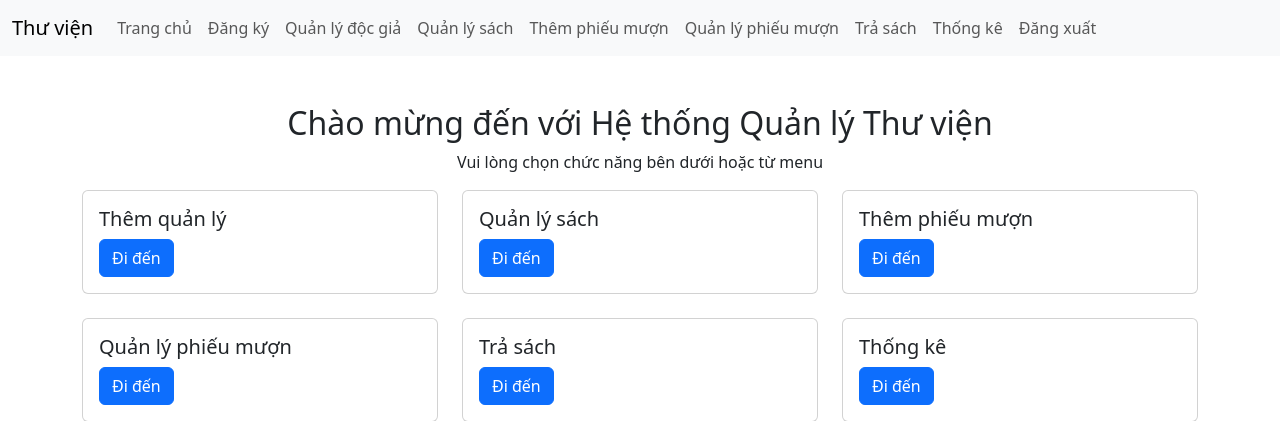
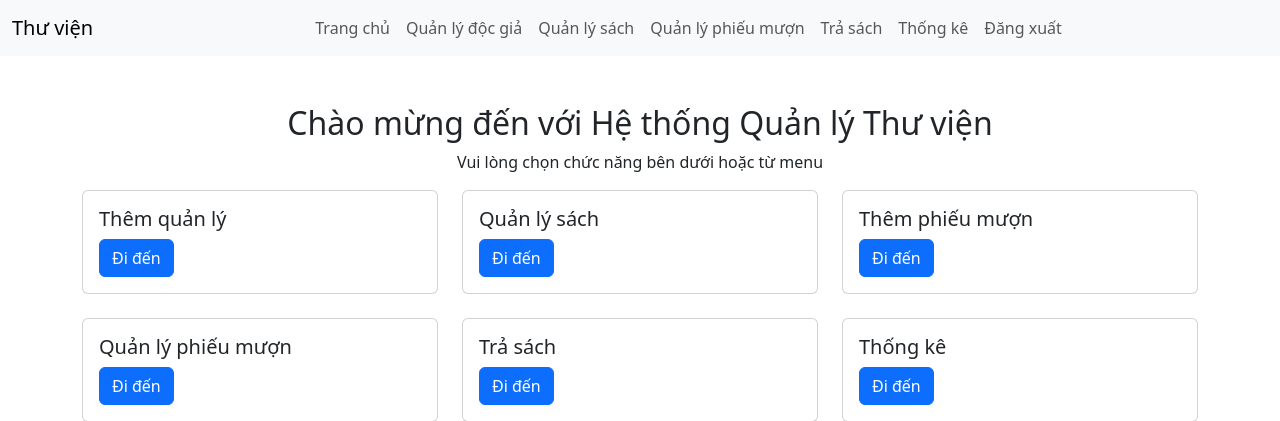
Before and after one commit to hoanle123564/Project_QTDL, a PHP site: page /index.php in a window 1280 px wide. Shown: the top 421 px of the page. Run offline with PHP 8.4, Linux system fonts and the light colour scheme; the visitor is signed in with stand-in values (Sample User, id 1).

Commit message:
chỉnh nav bar

```diff
--- a/app/views/layouts/main.php
+++ b/app/views/layouts/main.php
@@ -44,15 +44,16 @@
                 aria-controls="navbarNav" aria-expanded="false" aria-label="Toggle navigation">
                 <span class="navbar-toggler-icon"></span>
             </button>
-            <div class="collapse navbar-collapse" id="navbarNav">
-                <ul class="navbar-nav">
+            <div class="collapse navbar-collapse justify-content-center" id="navbarNav">
+                <ul class="navbar-nav d-flex">
                     <li class="nav-item">
                         <a class="nav-link" href="?action=trangChu">Trang chủ</a>
                     </li>
+
+                    <?php if (!isset($_SESSION['user'])): ?>
                     <li class="nav-item">
                         <a class="nav-link" href="?action=dangKy">Đăng ký</a>
                     </li>
-                    <?php if (!isset($_SESSION['user'])): ?>
                     <li class="nav-item">
                         <a class="nav-link" href="?action=dangNhap">Đăng nhập</a>
                     </li>
@@ -62,9 +63,6 @@
                     </li>
                     <li class="nav-item">
                         <a class="nav-link" href="?action=quanLySach">Quản lý sách</a>
-                    </li>
-                    <li class="nav-item">
-                        <a class="nav-link" href="?action=themPhieuMuon">Thêm phiếu mượn</a>
                     </li>
                     <li class="nav-item">
                         <a class="nav-link" href="?action=quanLyPhieuMuon">Quản lý phiếu mượn</a>
```
